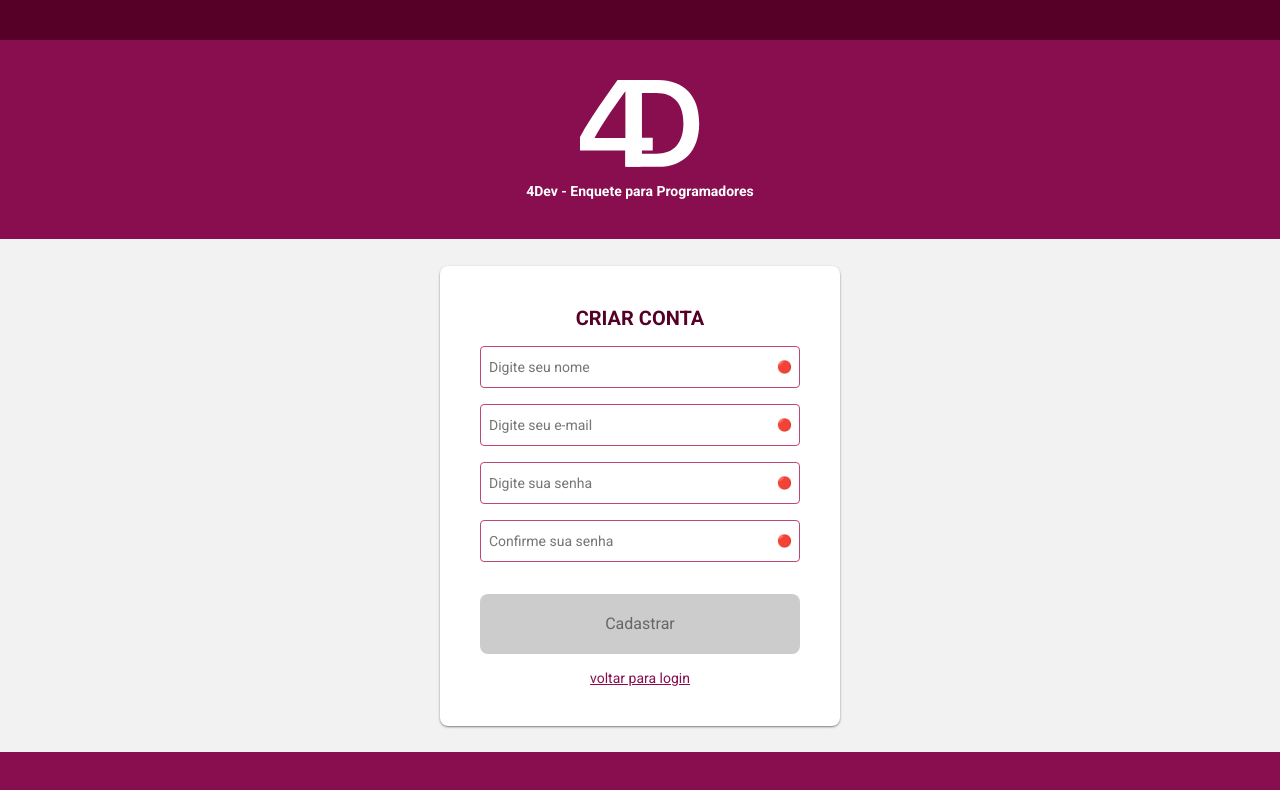
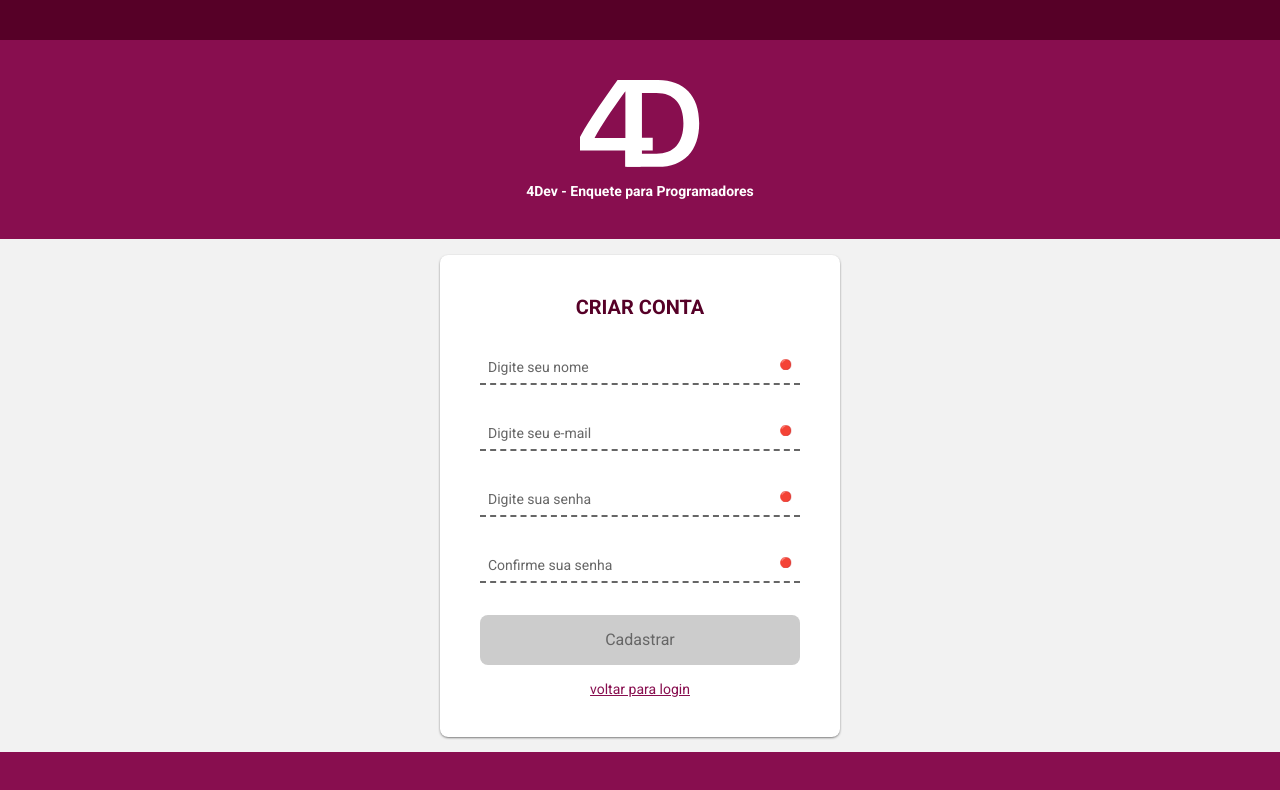
Before and after one commit to JulioOLV/clean-react, a React app: page /signup in a window 1280 px wide. Shown: the top 790 px of the page. Built offline with nearby package versions, Linux system fonts and the light colour scheme.

Commit message:
style: update input component styles for improved focus and label behavior

```diff
--- a/src/presentation/components/input/input-styles.scss
+++ b/src/presentation/components/input/input-styles.scss
@@ -1,17 +1,60 @@
+@import "../../styles/colors.scss";
+
 .input-wrap {
-  margin-top: 16px;
-  display: flex;
+  margin-top: 40px;
   position: relative;
-  align-items: center;
+  border-bottom: 2px dashed $disabledColor;
+
+  &::after {
+    content: "";
+    width: 100%;
+    height: 2px;
+    background-color: $primaryLight;
+    position: absolute;
+    bottom: -2px;
+    left: 0px;
+    transform-origin: 0%;
+    transform: scaleX(0);
+    transition: transform 500ms ease;
+  }
+
+  &:focus-within {
+    border-color: transparent;
+
+    &::after {
+      transform: scaleX(1);
+    }
+
+    label {
+      transform: scale(0.9) translateY(-20px);
+    }
+  }
 
   input {
-    flex-grow: 1;
+    width: 100%;
+    line-height: 24px;
+    padding: 0px 40px 0px 8px;
+
+    &:not(:placeholder-shown) + label {
+      transform: scale(0.9) translateY(-20px);
+    }
+  }
+
+  label {
+    width: 100%;
+    position: absolute;
+    left: 8px;
+    color: $disabledColor;
+    cursor: text;
+    transform-origin: 0%;
+    transform: translateY(0px);
+    transition: transform 500ms ease;
   }
 
   .status {
     position: absolute;
     right: 8px;
-    font-size: 12px;
+    font-size: 10px;
     cursor: help;
   }
 }
--- a/src/presentation/components/input/input.tsx
+++ b/src/presentation/components/input/input.tsx
@@ -1,4 +1,4 @@
-import React, { useContext } from 'react'
+import React, { useContext, useRef } from 'react'
 import Styles from './input-styles.scss'
 import Context from '@/presentation/context/form/form-context'
 
@@ -6,6 +6,7 @@ type Props = React.DetailedHTMLProps<React.InputHTMLAttributes<HTMLInputElement>
 
 const Input: React.FC<Props> = (props: Props) => {
   const { state, setState } = useContext(Context)
+  const inputRef = useRef<HTMLInputElement>(null)
   const error = state[`${(props || {}).name}Error`]
 
   const enableInput = (event: React.FocusEvent<HTMLInputElement>): void => {
@@ -29,8 +30,19 @@ const Input: React.FC<Props> = (props: Props) => {
 
   return (
     <div className={Styles['input-wrap']}>
-      <input {...props} data-testid={(props || {}).name} readOnly onFocus={enableInput} onChange={handleChange} />
-      <span data-testid={`${(props || {}).name}-status`} title={getTitle()} className={Styles.status}>{getStatus()}</span>
+      <input
+        {...props}
+        placeholder=''
+        data-testid={(props || {}).name}
+        readOnly
+        onFocus={enableInput}
+        onChange={handleChange}
+        ref={inputRef}
+      />
+      <label onClick={() => inputRef.current.focus()}>{props.placeholder}</label>
+      <span
+        data-testid={`${(props || {}).name}-status`}
+        title={getTitle()} className={Styles.status}>{getStatus()}</span>
     </div>
   )
 }
--- a/src/presentation/styles/global.scss
+++ b/src/presentation/styles/global.scss
@@ -15,19 +15,13 @@ body {
 input[type="password"],
 input[type="email"],
 input[type="text"] {
-  border: 1px solid $primaryLight;
-  line-height: 40px;
-  border-radius: 4px;
-  padding: 0px 40px 0px 8px;
-
-  &:focus {
-    outline-color: $primaryLight;
-  }
+  border: none;
+  outline: none;
 }
 
 button {
   background-color: $primary;
-  line-height: 60px;
+  line-height: 50px;
   color: $white;
   border-radius: 8px;
   font-size: 16px;
```
